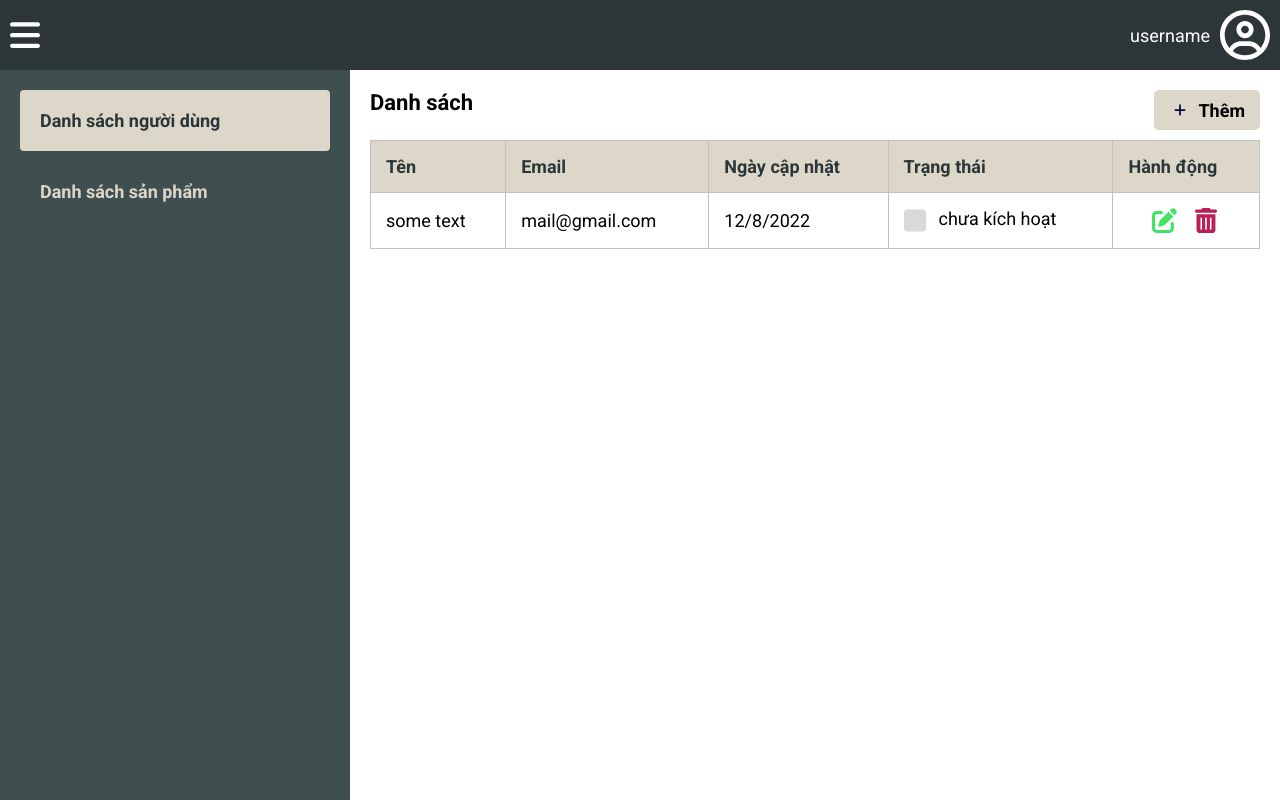
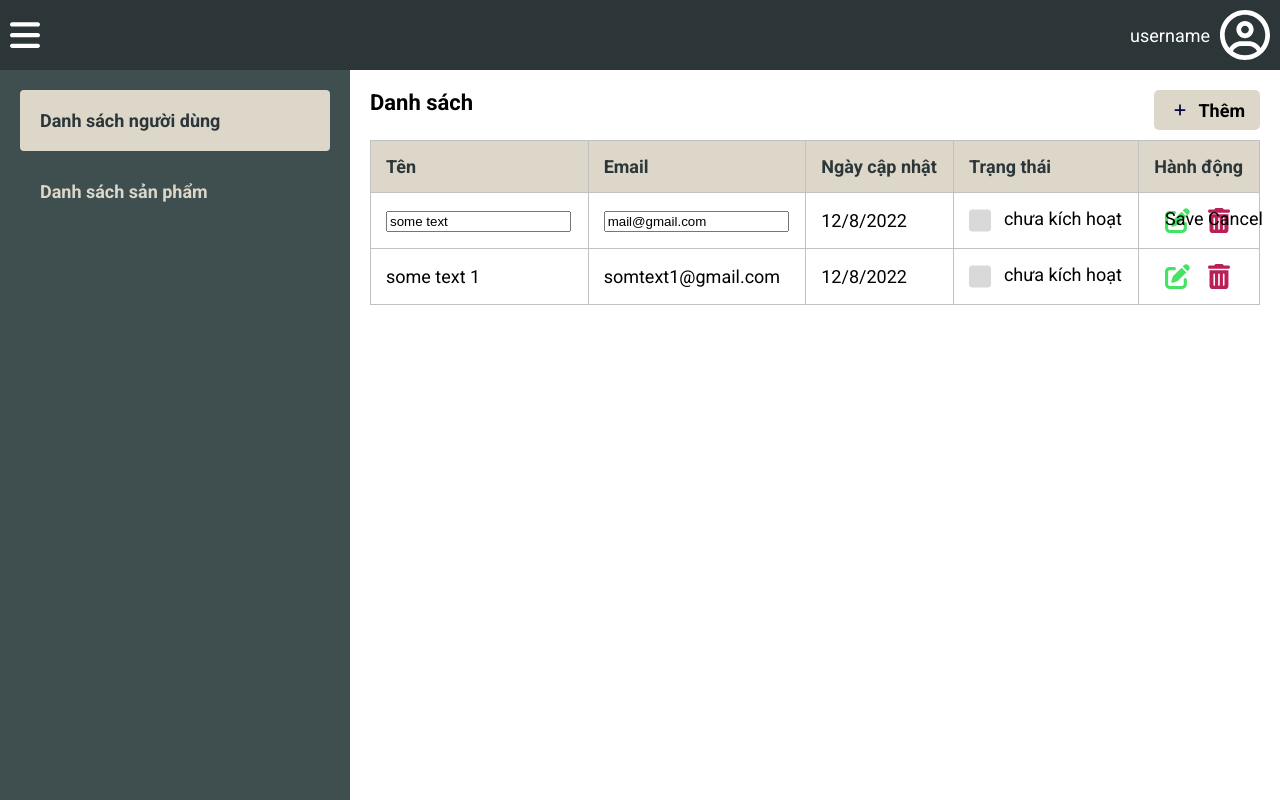
Before and after one commit to NhatTrung1999/Form-Validation, a React (Create React App) app: page / in a window 1280 px wide. Both pictures are taken after a click on the element 1164 px from the left and 220 px from the top of the page. Built offline with nearby package versions, Linux system fonts and the light colour scheme.

Commit message:
update 6

```diff
--- a/src/assets/css/content.css
+++ b/src/assets/css/content.css
@@ -108,3 +108,20 @@ th {
 .delete:hover {
     opacity: 0.5;
 }
+
+input.user-item {
+	font-family: 'Roboto', sans-serif;
+    font-size: 18px;
+	display: none;
+    width: 100%;
+    padding-left: 15px;
+    border: 1px solid #44d62c;
+    box-sizing: border-box;
+    background-color: #fff !important;
+    padding: 3px 10px 5px 5px;
+    line-height: 20px;
+}
+
+input.user-item.show {
+    display: block;
+}
--- /dev/null
+++ b/src/components/Modal/index.js
@@ -0,0 +1,17 @@
+import "./modal.css";
+
+function Modal() {
+    return (
+        <div className='modal overlay'>
+            <div className='modal-container'>
+                <h2 className='modal-title'>Bạn muốn xóa tài khoản "some text"?</h2>
+                <div className='modal-btn'>
+                    <input type='button' className='modal-close' value="Đóng" />
+                    <input type='button' className="modal-del" value="Xóa" />
+                </div>
+            </div>
+        </div>
+    );
+}
+
+export default Modal;
--- /dev/null
+++ b/src/components/Modal/modal.css
@@ -0,0 +1,62 @@
+.modal {
+    position: fixed;
+    top: 0;
+    left: 0;
+    right: 0;
+    bottom: 0;
+    background: rgba(88, 87, 82, 0.43);
+    display: flex;
+    align-items: center;
+    justify-content: center;
+}
+
+.modal-container {
+    background-color: #fff;
+    width: 384px;
+    min-height: 181px;
+    border-radius: 10px;
+    animation: fadeIn ease-in-out .4s;
+}
+
+@keyframes fadeIn {
+    from {
+        opacity: 0;
+        transform: scale(0.5);
+    }
+    to {
+        opacity: 1;
+        transform: scale(1);
+    }
+}
+
+.modal-title {
+    font-size: 18px;
+    text-align: center;
+    margin-top: 40px;
+    margin-bottom: 40px;
+}
+
+.modal-btn {
+    text-align: center;
+}
+
+.modal-close {
+    margin-right: 20px;
+    font-size: 14px;
+    font-weight: 600;
+    padding: 5px 20px;
+    background: #fff;
+    border: 1px solid #DCD7C9;
+    border-radius: 4px;
+    cursor: pointer;
+}
+
+.modal-del {
+    padding: 5px 20px;
+    font-size: 14px;
+    font-weight: 600;
+    background: #DCD7C9;
+    border: 1px solid #DCD7C9;
+    border-radius: 4px;
+    cursor: pointer;
+}
--- a/src/components/User/Content.js
+++ b/src/components/User/Content.js
@@ -1,22 +1,77 @@
-import { useState } from "react";
-import { useSelector } from "react-redux";
+import { useSelector, useDispatch } from "react-redux";
+import { addUser } from "../../features/user/userSlice";
+import { useState, useRef, useEffect } from "react";
+import { nanoid } from '@reduxjs/toolkit'
+import EditUser from "./EditUser";
+import ShowOnlyRow from "./ShowOnlyRow";
 
 function Content() {
     const { userId, users } = useSelector((state) => {
         return {
             userId: state.user.userId,
-            users: state.user.users,
+            users: state.user.listUser,
         };
     });
 
-    console.log(userId);
-    console.log(users);
+    const dispatch = useDispatch();
+
+    const [editFormData, setEditFormData] = useState({
+        name: "",
+        email: "",
+    });
+
+    const [editId, setEditId] = useState(null);
+
+    const handleEditFormChange = (event) => {
+        event.preventDefault();
+
+        const fieldName = event.target.getAttribute("name");
+        const fieldValue = event.target.value;
+
+        const newFormData = { ...editFormData };
+        newFormData[fieldName] = fieldValue;
+
+        setEditFormData(newFormData);
+    };
+
+    const handleEditClick = (event, user) => {
+        event.preventDefault();
+
+        setEditId(user.id);
+        const formValues = {
+            name: user.name,
+            email: user.email,
+        };
+        setEditFormData(formValues);
+    };
+
+    const nameRef = useRef();
+    const emailRef = useRef();
+
+    useEffect(() => {
+        console.log(nameRef);
+        console.log(emailRef);
+    });
+
+    console.log(users)
+
+    const handleAddUser = () => {
+        dispatch(
+            addUser({
+                id: nanoid(),
+                name: `some text ${users.length}`,
+                email: "mail@gmail.com",
+                date: "15/8/2022",
+                status: "chưa kích hoạt",
+            })
+        );
+    };
 
     return (
         <>
             <div className="content-header">
                 <div className="list">Danh sách</div>
-                <div className="content-add">
+                <div className="content-add" onClick={handleAddUser}>
                     <div className="add-user"></div>
                     <span className="add">Thêm</span>
                 </div>
@@ -34,27 +89,25 @@ function Content() {
                         </tr>
                     </thead>
                     <tbody>
-                        <tr>
-                            {users.map((user) => (
-                                <>
-                                    <td>{user.name}</td>
-                                    <td>{user.email}</td>
-                                    <td>{user.date}</td>
-                                    <td>
-                                        <div className="check-container">
-                                            <div className="check-empty"></div>
-                                            {user.status}
-                                        </div>
-                                    </td>
-                                    <td>
-                                        <div className="action">
-                                            <div className="edit"></div>
-                                            <div className="delete"></div>
-                                        </div>
-                                    </td>
-                                </>
-                            ))}
-                        </tr>
+                        {users.map((user) => (
+                            <tr key={user.id}>
+                                {editId === user.id ? (
+                                    <EditUser
+                                        user={user}
+                                        handleEditFormChange={
+                                            handleEditFormChange
+                                        }
+                                    />
+                                ) : (
+                                    <ShowOnlyRow
+                                        user={user}
+                                        handleEditClick={handleEditClick}
+
+                                    />
+                                )}
+                            </tr>
+                        ))}
+                        {/* <EditUser /> */}
                     </tbody>
                 </table>
             </div>
--- /dev/null
+++ b/src/components/User/EditUser.js
@@ -0,0 +1,43 @@
+function EditUser({ user, handleEditFormChange, handleCancelClick }) {
+    return (
+        <>
+            <td>
+                <input
+                    type="text"
+                    required="required"
+                    placeholder="Enter a name..."
+                    name="name"
+                    value={user.name}
+                    onChange={handleEditFormChange}
+                ></input>
+            </td>
+            <td>
+                <input
+                    type="text"
+                    required="required"
+                    placeholder="Enter an address..."
+                    name="email"
+                    value={user.email}
+                    onChange={handleEditFormChange}
+                ></input>
+            </td>
+            <td>{user.date}</td>
+            <td>
+                <div className="check-container">
+                    <div className="check-empty"></div>
+                    {user.status}
+                </div>
+            </td>
+            <td>
+                <div className="action">
+                    <div className="edit">Save</div>
+                    <div className="delete" onClick={handleCancelClick}>
+                        Cancel
+                    </div>
+                </div>
+            </td>
+        </>
+    );
+}
+
+export default EditUser;
--- /dev/null
+++ b/src/components/User/ShowOnlyRow.js
@@ -0,0 +1,26 @@
+function ShowOnlyRow({ user, handleEditClick }) {
+    return (
+        <>
+            <td>{user.name}</td>
+            <td>{user.email}</td>
+            <td>{user.date}</td>
+            <td>
+                <div className="check-container">
+                    <div className="check-empty"></div>
+                    {user.status}
+                </div>
+            </td>
+            <td>
+                <div className="action">
+                    <div
+                        className="edit"
+                        onClick={(event) => handleEditClick(event, user)}
+                    ></div>
+                    <div className="delete"></div>
+                </div>
+            </td>
+        </>
+    );
+}
+
+export default ShowOnlyRow;
--- a/src/features/user/userSlice.js
+++ b/src/features/user/userSlice.js
@@ -1,27 +1,53 @@
 import { createSlice, nanoid } from "@reduxjs/toolkit";
 
-const getDefaultUser = (id) => {
-    return {
-        id: id,
-        name: "some text",
-        email: "mail@gmail.com",
-        date: "12/8/2022",
-        status: 'chưa kích hoạt',
-    };
-};
+// const getDefaultUser = (id) => {
+//     return {
+//         id: id,
+//         name: "some text",
+//         email: "mail@gmail.com",
+//         date: "12/8/2022",
+//         status: 'chưa kích hoạt',
+//     };
+// };
 
 export const userSlice = createSlice({
     name: "user",
-    initialState: () => {
-        const id = nanoid();
-        return {
-            userId: id,
-            users: [getDefaultUser(id)],
-        };
+    initialState: {
+        listUser: [
+            {
+                id: 0,
+                name: "some text",
+                email: "mail@gmail.com",
+                date: "12/8/2022",
+                status: "chưa kích hoạt",
+            },
+            {
+                id: 2,
+                name: "some text 1",
+                email: "somtext1@gmail.com",
+                date: "12/8/2022",
+                status: "chưa kích hoạt",
+            },
+        ],
+        userId: 0,
     },
-    reducers: {},
+    // () => {
+    //     const id = nanoid();
+    //     return {
+    //         userId: id,
+    //         users: [getDefaultUser(id)],
+    //     };
+    // }
+    reducers: {
+        addUser: (state, action) => {
+            return {
+                ...state,
+                listUser: [...state.listUser, action.payload],
+            };
+        },
+    },
 });
 
-export const { increment, decrement } = userSlice.actions;
+export const { addUser } = userSlice.actions;
 
 export default userSlice.reducer;
```
Also changed, not shown: src/App.js (+5 -5 lines).
